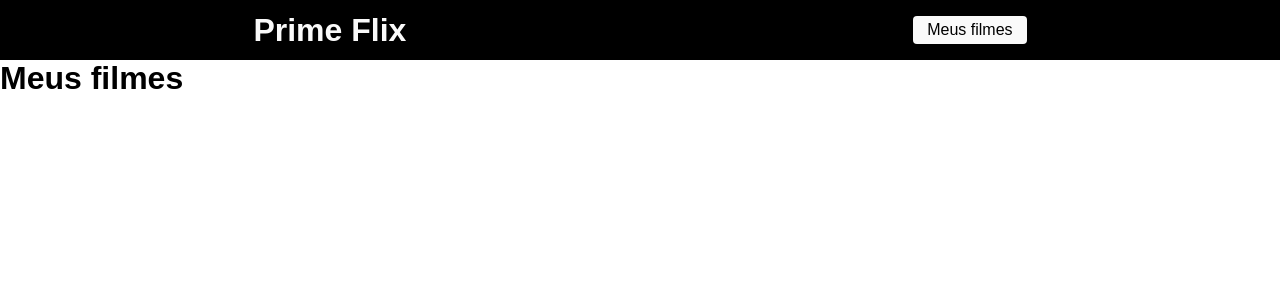
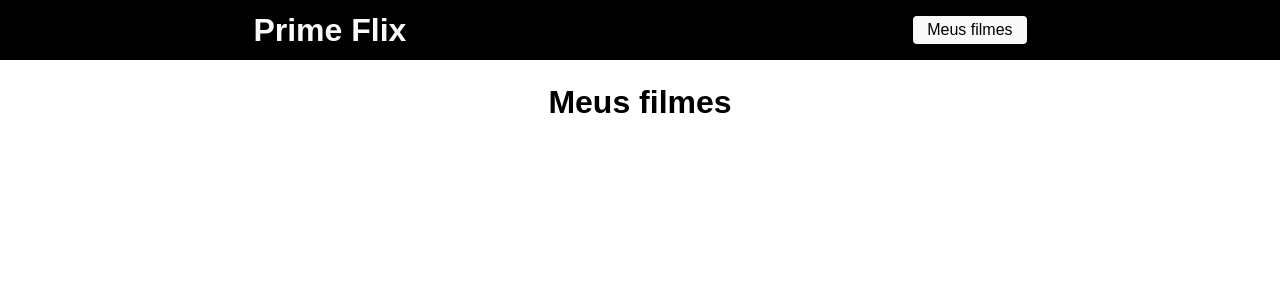
Before and after one commit to YanGraim/primeFlix, a React (Vite) app: page /favoritos in a window 1280 px wide. Shown: the top 300 px of the page. Built offline with nearby package versions, Linux system fonts and the light colour scheme.

Commit message:
style(favoritos): adicionar estilos personalizados para a página de favoritos

```diff
--- a/src/pages/Favoritos/favoritos.css
+++ b/src/pages/Favoritos/favoritos.css
@@ -0,0 +1,38 @@
+.meus-filmes {
+    margin-top: 24px;
+    display: flex;
+    flex-direction: column;
+    align-items: center;
+}
+
+.meus-filmes h1 {
+    margin-bottom: 14px;
+}
+
+.meus-filmes span {
+    font-size: 18px;
+}
+
+.meus-filmes ul {
+    width: 720px;
+}
+
+.meus-filmes ul li {
+    list-style: none;
+    display: flex;
+    justify-content: space-between;
+    align-items: center;
+    margin-bottom: 14px;
+}
+
+.meus-filmes div {
+    display: flex;
+    align-items: center;
+    justify-content: center;
+}
+
+.meus-filmes div a {
+    text-decoration: none;
+    color: #116feb;
+    margin-right: 14px;
+}
```
